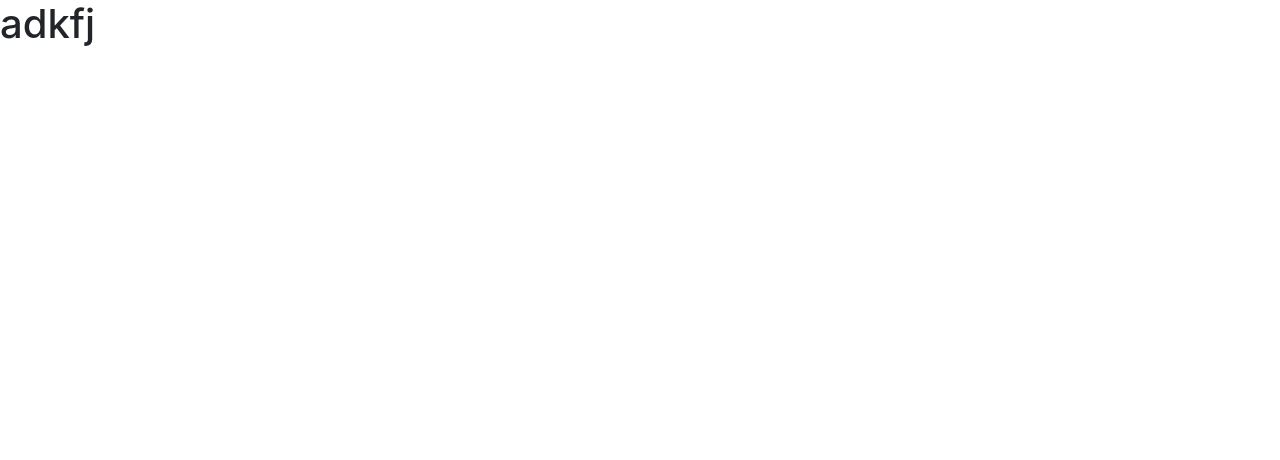
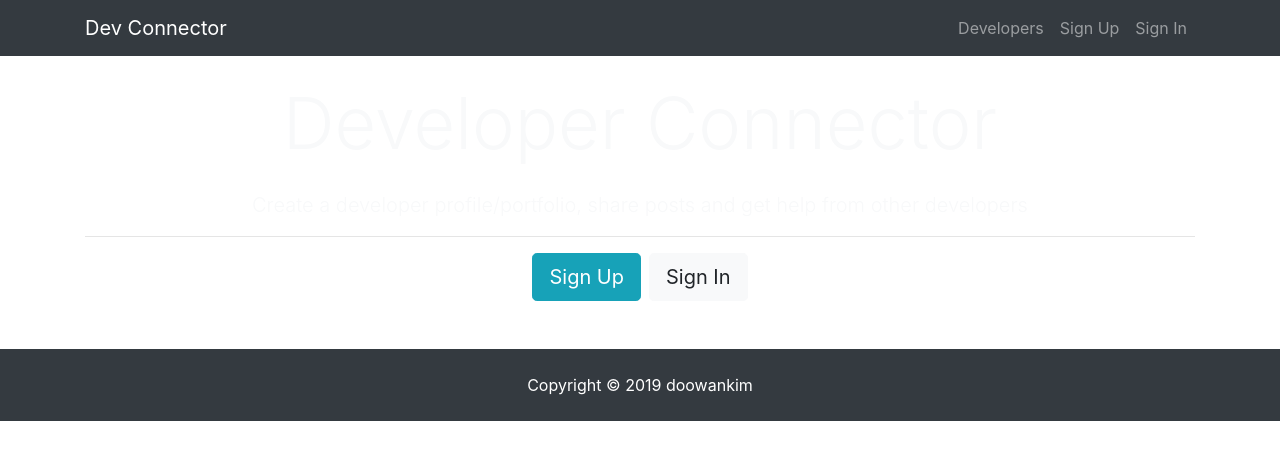
Before and after one commit to doowankim/blog_mern, a React (Create React App) app in the folder client/: page / in a window 1280 px wide. Shown: the top 460 px of the page. Built offline with nearby package versions, Linux system fonts and the light colour scheme.

Commit message:
Add Layout

```diff
--- a/client/src/App.js
+++ b/client/src/App.js
@@ -1,9 +1,15 @@
 import React from 'react';
+import Footer from './components/layout/Footer';
+import NavBar from './components/layout/Navbar';
+import Landing from './components/layout/Landing';
+
 
 function App() {
   return (
     <div className="App">
-      <h1>adkfj</h1>
+      <NavBar />
+      <Landing />
+      <Footer />
     </div>
   );
 }
--- /dev/null
+++ b/client/src/components/layout/Footer.js
@@ -0,0 +1,9 @@
+import React from 'react';
+
+export default () => {
+    return (
+        <footer className="bg-dark text-white mt-5 p-4 text-center">
+            Copyright &copy; {new Date().getFullYear()} doowankim
+        </footer>
+    );
+}
--- /dev/null
+++ b/client/src/components/layout/Landing.js
@@ -0,0 +1,33 @@
+import React, { Component } from 'react';
+
+class Landing extends Component {
+    render() {
+        return (
+            <div className="landing">
+                <div className="dark-overlay landing-inner text-light">
+                    <div className="container">
+                        <div className="row">
+                            <div className="col-md-12 text-center">
+                                <h1 className="display-3 mb-4">Developer Connector</h1>
+                                <p className="lead">
+                                    {' '}
+                                    Create a developer profile/portfolio, share posts and get help
+                                    from other developers
+                                </p>
+                                <hr />
+                                <a href="register.html" className="btn btn-lg btn-info mr-2">
+                                    Sign Up
+                                </a>
+                                <a href="login.html" className="btn btn-lg btn-light">
+                                    Sign In
+                                </a>
+                            </div>
+                        </div>
+                    </div>
+                </div>
+            </div>
+        );
+    }
+}
+
+export default Landing;
--- /dev/null
+++ b/client/src/components/layout/Navbar.js
@@ -0,0 +1,44 @@
+import React, { Component } from 'react';
+
+class NavBar extends Component { //로그인을 하면 메뉴가 바뀜
+    render() {
+        return (
+            <nav className="navbar navbar-expand-sm navbar-dark bg-dark mb-4">
+                <div className="container">
+                    <a className="navbar-brand" href="landing.html">
+                        Dev Connector
+                    </a>
+                    <button
+                        className="navbar-toggler"
+                        type="button"
+                        data-toggle="collapse" //반응형 옵션
+                        data-target="#mobile-nav" //반응형 옵션
+                    >
+                        <span className="navbar-toggler-icon" />
+                    </button>
+                    <div>
+                        <ul className="navbar-nav mr-auto">
+                            <li className="nav-item">
+                                <a className="nav-link" href="profiles.html">
+                                    Developers
+                                </a>
+                            </li>
+                            <li className="nav-item">
+                                <a className="nav-link" href="register.html">
+                                    Sign Up
+                                </a>
+                            </li>
+                            <li className="nav-item">
+                                <a className="nav-link" href="login.html">
+                                    Sign In
+                                </a>
+                            </li>
+                        </ul>
+                    </div>
+                </div>
+            </nav>
+        )
+    }
+}
+
+export default NavBar;
```
